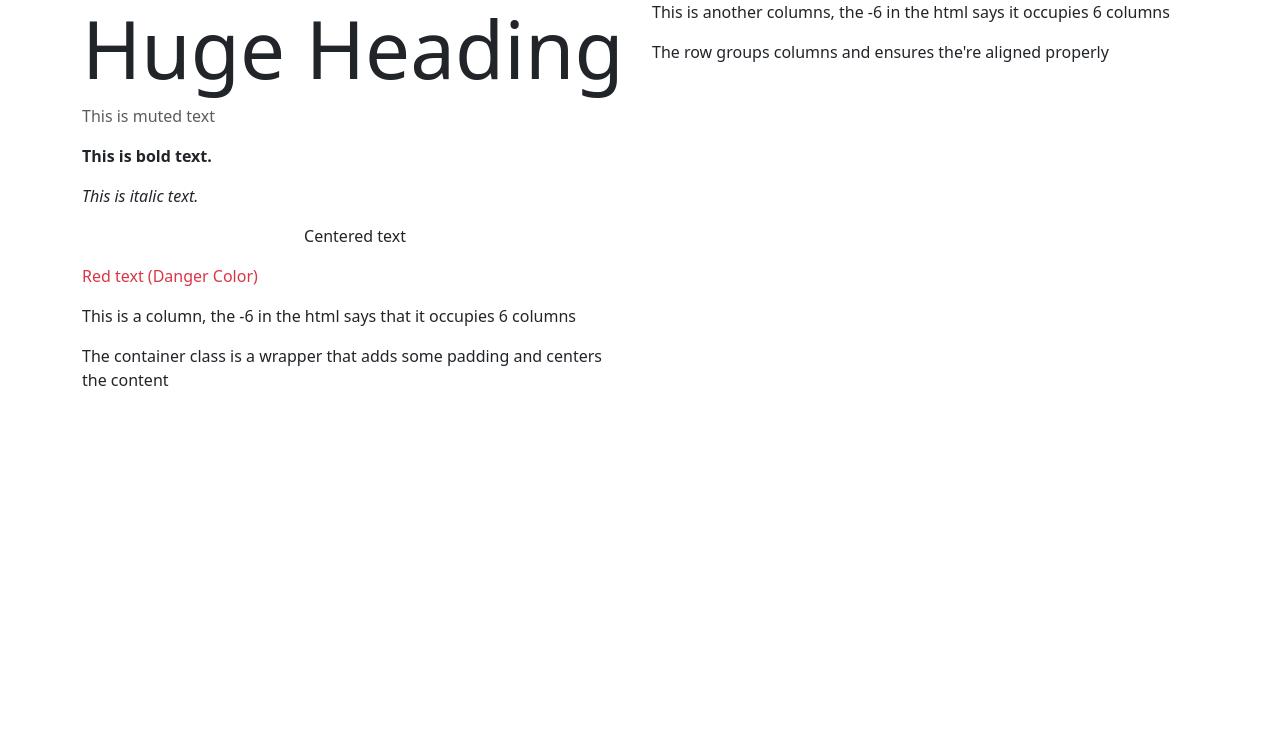
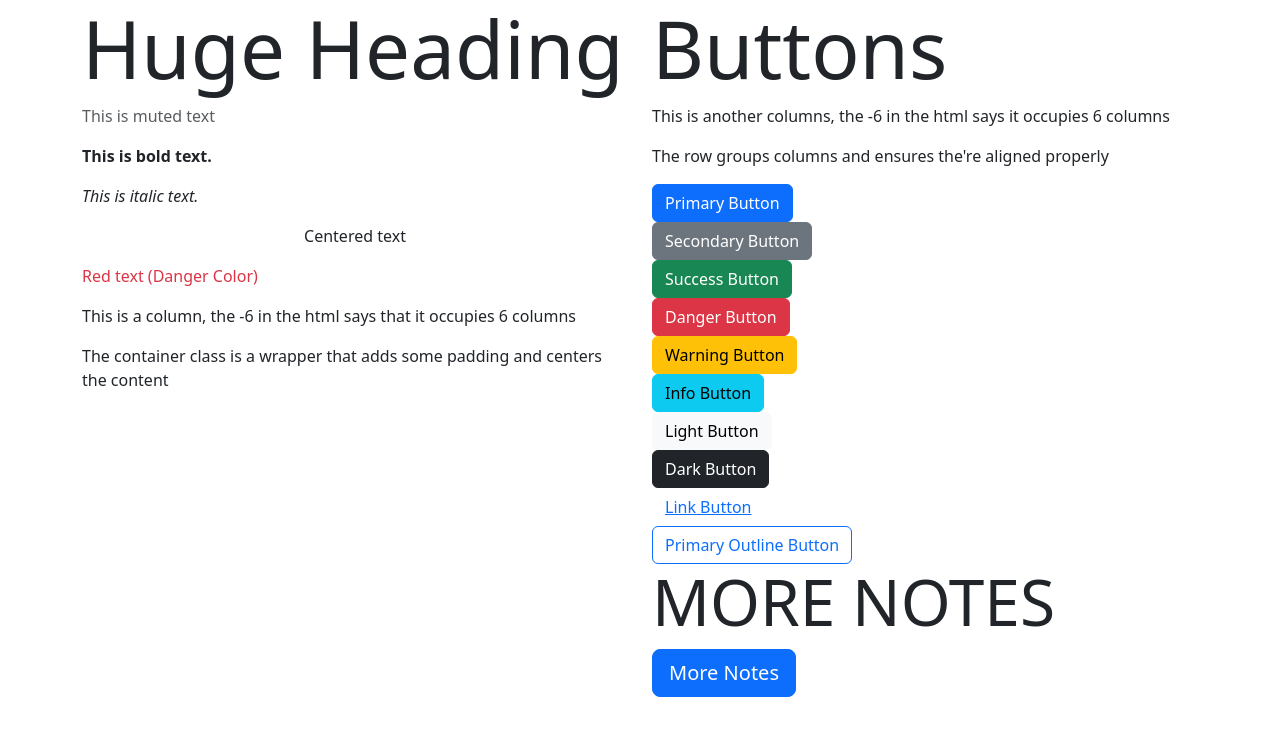
Before and after one commit to Serzh-byte/learning-stuff, a Django app: page / in a window 1280 px wide. Shown: the top 736 px of the page. Run offline with Django 5.2, Linux system fonts and the light colour scheme.

Commit message:
First page done

```diff
--- a/something/something/templates/something/main.html
+++ b/something/something/templates/something/main.html
@@ -17,9 +17,33 @@
                 <p>This is a column, the -6 in the html says that it occupies 6 columns</p>
                 <p>The container class is a wrapper that adds some padding and centers the content</p>
               </div>
+
               <div class="col-6">
+                <h1 class="display-1">Buttons</h1>
                 <p>This is another columns, the -6 in the html says it occupies 6 columns</p>
                 <p>The row groups columns and ensures the're aligned properly</p>
+                <button class="btn btn-primary">Primary Button</button>
+                <br>
+                <button class="btn btn-secondary">Secondary Button</button>
+                <br>
+                <button class="btn btn-success">Success Button</button>
+                <br>
+                <button class="btn btn-danger">Danger Button</button>
+                <br>
+                <button class="btn btn-warning">Warning Button</button>
+                <br>
+                <button class="btn btn-info">Info Button</button>
+                <br>
+                <button class="btn btn-light">Light Button</button>
+                <br>
+                <button class="btn btn-dark">Dark Button</button>
+                <br>
+                <button class="btn btn-link">Link Button</button>
+                <br>
+                <button class="btn btn-outline-primary">Primary Outline Button</button>
+                <br>
+                <h1 class="display-3">MORE NOTES</h1>
+                <a href="#" class="btn btn-primary btn-lg">More Notes</a>
               </div>
             </div>
         </div>
```
